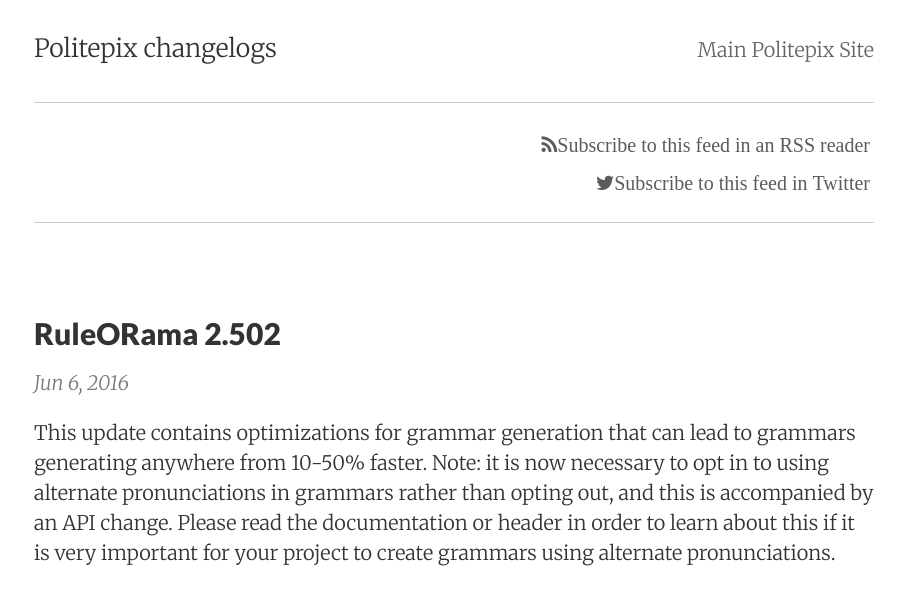
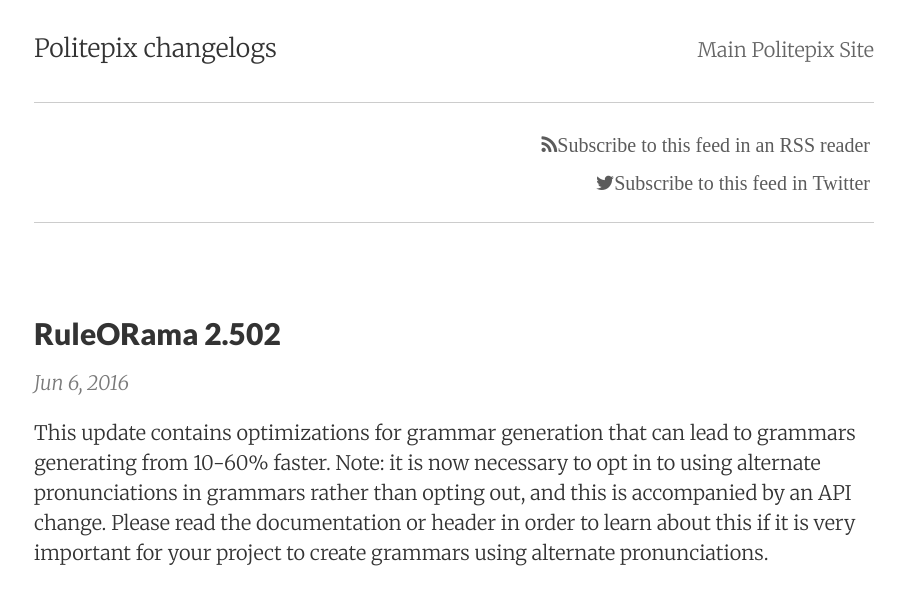
Before and after one commit to Halle/Changelogs, a Jekyll site: the page built from _posts/2016-06-07-RuleORama-2.502.md, in a window 1280 px wide. Shown: the top 605 px of the page, without its empty margins (186-1091 px from the left). Built offline with Jekyll 4.4.1, drawn with Linux system fonts in a browser that asks for light colours; nearby versions of some CDN libraries.

Commit message:
Update 2016-06-07-RuleORama-2.502.md

```diff
--- a/_posts/2016-06-07-RuleORama-2.502.md
+++ b/_posts/2016-06-07-RuleORama-2.502.md
@@ -5,4 +5,4 @@ date:       2016-06-06
 summary:    Optimizations to grammar generation time
 categories: openears
 ---
-This update contains optimizations for grammar generation that can lead to grammars generating anywhere from 10-50% faster. Note: it is now necessary to opt in to using alternate pronunciations in grammars rather than opting out, and this is accompanied by an API change. Please read the documentation or header in order to learn about this if it is very important for your project to create grammars using alternate pronunciations.
+This update contains optimizations for grammar generation that can lead to grammars generating from 10-60% faster. Note: it is now necessary to opt in to using alternate pronunciations in grammars rather than opting out, and this is accompanied by an API change. Please read the documentation or header in order to learn about this if it is very important for your project to create grammars using alternate pronunciations.
```
